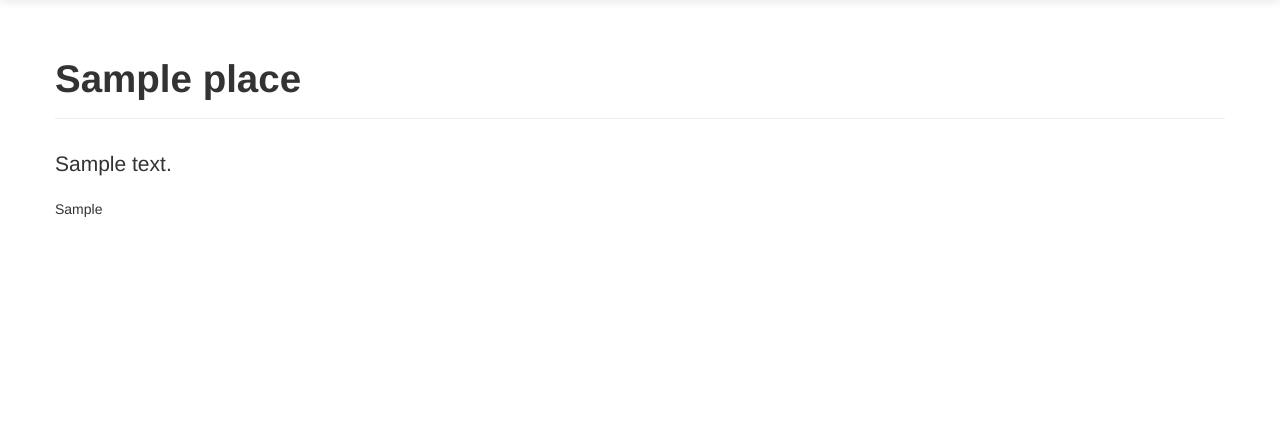
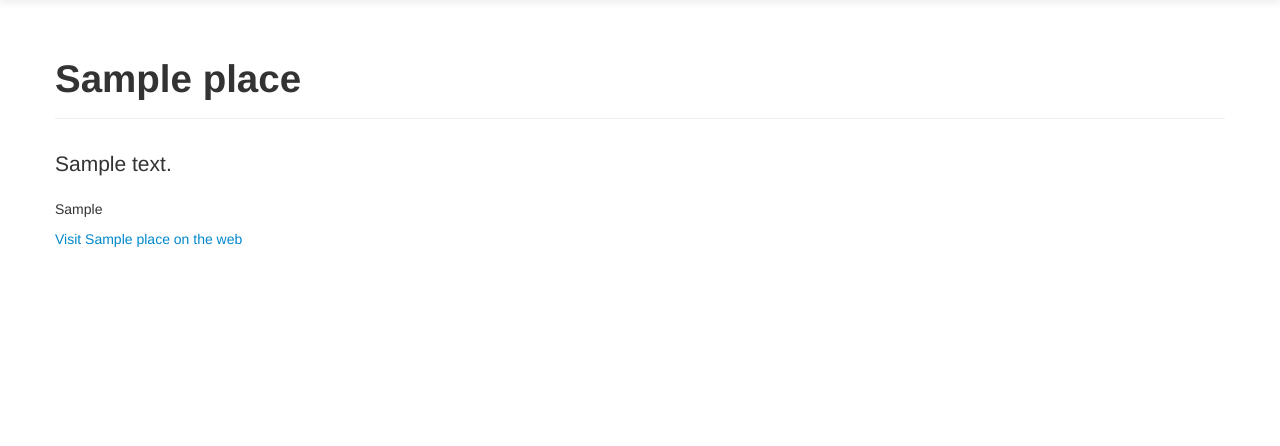
Before and after one commit to rva-data/rvaconnect, a Django app: a page that uses templates/places/place_detail.html in a window 1280 px wide. Shown: the part 41-487 px from the top of the page. Run offline with Django 3.2, Linux system fonts and the light colour scheme; tables that the repository leaves empty hold one stand-in row (values such as "Sample post"); some libraries are stand-ins or nearby versions.

Commit message:
Show place URL in template

```diff
--- a/templates/places/place_detail.html
+++ b/templates/places/place_detail.html
@@ -8,4 +8,5 @@
         {{ place.description|safe }}
         </div>
         <p>{{ place.location }}</p>
+        {% if place.url %}<p><a href="{{ place.url }}">Visit {{ place.name }} on the web</a></p>{% endif %}
 {% endblock %}
```
